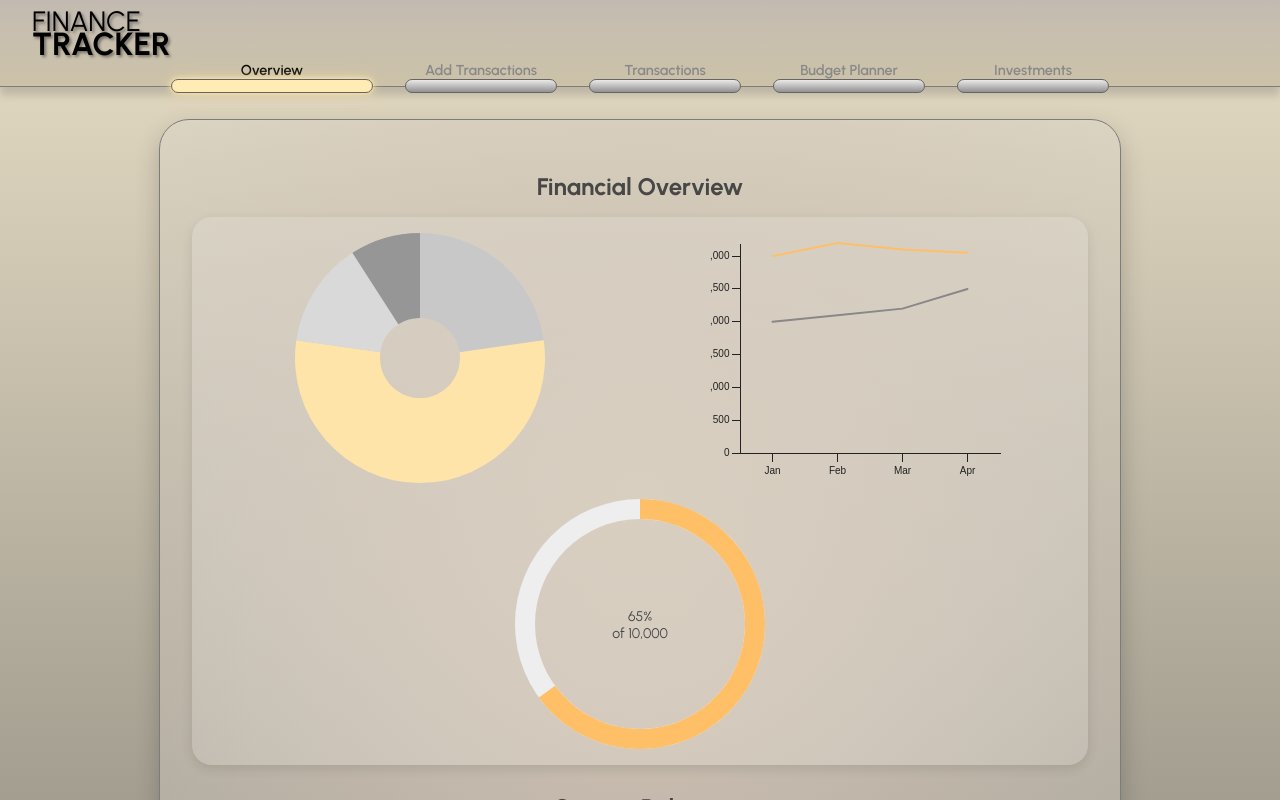
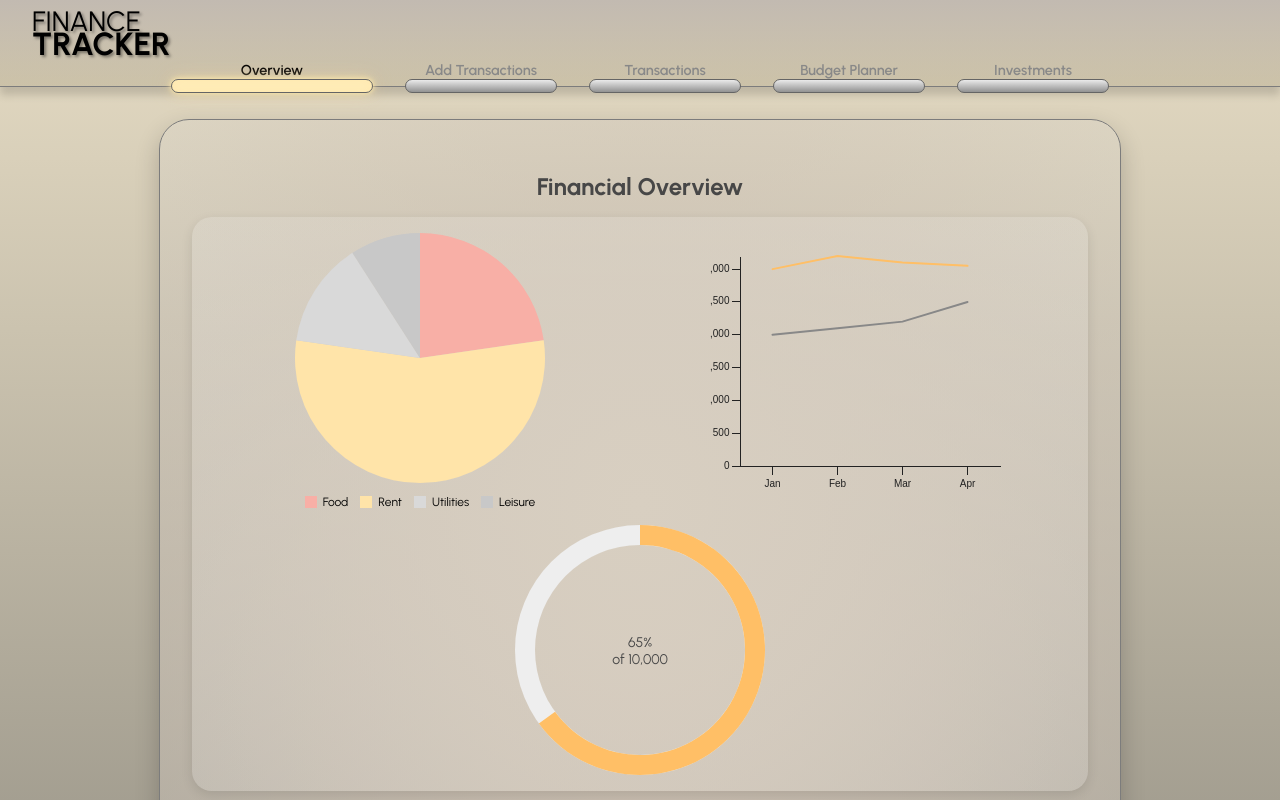
Before and after one commit to Nozdub/financeTracker, a React (Vite) app in the folder frontend/: page / in a window 1280 px wide. Shown: the top 800 px of the page. Built offline with nearby package versions, Linux system fonts and the light colour scheme; a web font is replaced by a local one.

Commit message:
Adds final chart (pie chart) to budget planner

```diff
--- a/frontend/src/charts/PieChart.jsx
+++ b/frontend/src/charts/PieChart.jsx
@@ -2,19 +2,27 @@ import React from 'react';
 import { Arc } from '@visx/shape';
 import { Group } from '@visx/group';
 
-const data = [
+const defaultData = [
   { category: 'Food', value: 500 },
   { category: 'Rent', value: 1200 },
   { category: 'Utilities', value: 300 },
   { category: 'Leisure', value: 200 },
 ];
 
-const PieChart = ({ width = 350, height = 200 }) => {
+const defaultColors = ['#F8AFA6', '#FFE4A9', '#D9D9D9', '#C8C8C8'];
+
+const PieChart = ({
+  data = defaultData,
+  width = 250,
+  height = 250,
+  colors = defaultColors,
+}) => {
   const radius = Math.min(width, height) / 2;
   const total = data.reduce((acc, d) => acc + d.value, 0);
   let cumulative = 0;
 
   return (
+    <div style={{ textAlign: 'center' }}>
       <svg width={width} height={height}>
         <Group top={height / 2} left={width / 2}>
           {data.map((d, i) => {
@@ -23,18 +31,44 @@ const PieChart = ({ width = 350, height = 200 }) => {
             const endAngle = (cumulative / total) * 2 * Math.PI;
 
             return (
+              <g key={i}>
                 <Arc
-              key={i}
                   startAngle={startAngle}
                   endAngle={endAngle}
-              innerRadius={40}
+                  innerRadius={0} // Full pie chart
                   outerRadius={radius}
-              fill={['#C8C8C8', '#FFE4A9', '#D9D9D9', '#969696'][i % 4]}
+                  fill={colors[i % colors.length]}
                 />
+              </g>
             );
           })}
         </Group>
       </svg>
+
+      <div
+        style={{
+          display: 'flex',
+          justifyContent: 'center',
+          gap: 12,
+          flexWrap: 'wrap',
+          marginTop: 8,
+        }}
+      >
+        {data.map((d, i) => (
+          <div key={i} style={{ display: 'flex', alignItems: 'center', fontSize: 12 }}>
+            <div
+              style={{
+                width: 12,
+                height: 12,
+                backgroundColor: colors[i % colors.length],
+                marginRight: 6,
+              }}
+            />
+            {d.category}
+          </div>
+        ))}
+      </div>
+    </div>
   );
 };
 
--- a/frontend/src/components/BudgetPlannerContent.jsx
+++ b/frontend/src/components/BudgetPlannerContent.jsx
@@ -12,7 +12,7 @@ import {
 import InfoOutlinedIcon from '@mui/icons-material/InfoOutlined';
 import RadialProgress from '../charts/RadialProgress';
 import BarChart from '../charts/BarChart';
-
+import PieChart from '../charts/PieChart';
 
 function BudgetPlannerContent() {
   const renderEntryTable = (headers = ['Description', 'Budget', 'Actual'], rows = 10) => (
@@ -47,7 +47,7 @@ function BudgetPlannerContent() {
 
   return (
     <>
-      {/* Header: Month + Budget Summary */}
+      {/* Header */}
       <Box sx={{ display: 'flex', alignItems: 'flex-start', gap: 4, mb: 2, flexWrap: 'wrap' }}>
         <Box sx={{ minWidth: '120px', pr: 4 }}>
           <Typography variant="h5" sx={{ fontWeight: 900, color: '#474747' }}>
@@ -159,7 +159,7 @@ function BudgetPlannerContent() {
           />
         </Box>
 
-        {/* Left to Spend Chart */}
+        {/* Left to Spend */}
         <Box
           sx={{
             flex: '1 1 20%',
@@ -176,11 +176,10 @@ function BudgetPlannerContent() {
           </Typography>
           <Box sx={{ display: 'flex', justifyContent: 'center' }}>
             <RadialProgress width={200} height={200} radius={100} fontSize={14} />
-
           </Box>
         </Box>
 
-        {/* Budget vs Actual Chart */}
+        {/* Budget vs Actual */}
         <Box
           sx={{
             flex: '1 1 20%',
@@ -196,14 +195,12 @@ function BudgetPlannerContent() {
             Budget vs Actual
           </Typography>
           <Box sx={{ display: 'flex', justifyContent: 'left' }}>
-           < BarChart width={300} height={200} />
+            <BarChart width={300} height={200} />
           </Box>
         </Box>
 
-        {/* Chart placeholders to be added here */}
-        {[2].map(index => (
+        {/* Expense Category Breakdown */}
         <Box
-            key={index}
           sx={{
             flex: '1 1 20%',
             minWidth: 250,
@@ -213,8 +210,14 @@ function BudgetPlannerContent() {
             boxShadow: '0 4px 12px rgba(0,0,0,0.05)',
             textAlign: 'center',
           }}
-          />
-        ))}
+        >
+          <Typography variant="subtitle1" sx={{ fontWeight: 600, mb: 1 }}>
+            Expense Category Breakdown
+          </Typography>
+          <Box sx={{ display: 'flex', justifyContent: 'center' }}>
+            <PieChart width={250} height={200} />
+          </Box>
+        </Box>
       </Box>
 
       {/* Middle Row */}
@@ -270,9 +273,10 @@ function BudgetPlannerContent() {
           </table>
         </Box>
 
-        {/* Income, Savings, Debt (Empty Table Cards) */}
-        {['Income', 'Savings', 'Debt'].map((label, i) => (
+        {/* Income / Savings / Debt tables */}
+        {['Income', 'Savings', 'Debt'].map((label) => (
           <Box
+            key={label}
             className="scrollable-no-scrollbar"
             sx={{
               flex: '1 1 20%',
@@ -295,8 +299,9 @@ function BudgetPlannerContent() {
 
       {/* Bottom Row */}
       <Box sx={{ display: 'flex', gap: 2, flexWrap: 'wrap', mb: 2 }}>
-        {['Bills', 'Expenses'].map((label, i) => (
+        {['Bills', 'Expenses'].map((label) => (
           <Box
+            key={label}
             className="scrollable-no-scrollbar"
             sx={{
               flex: '1 1 20%',
```
Lines whose indentation alone changed are shown as unchanged.
